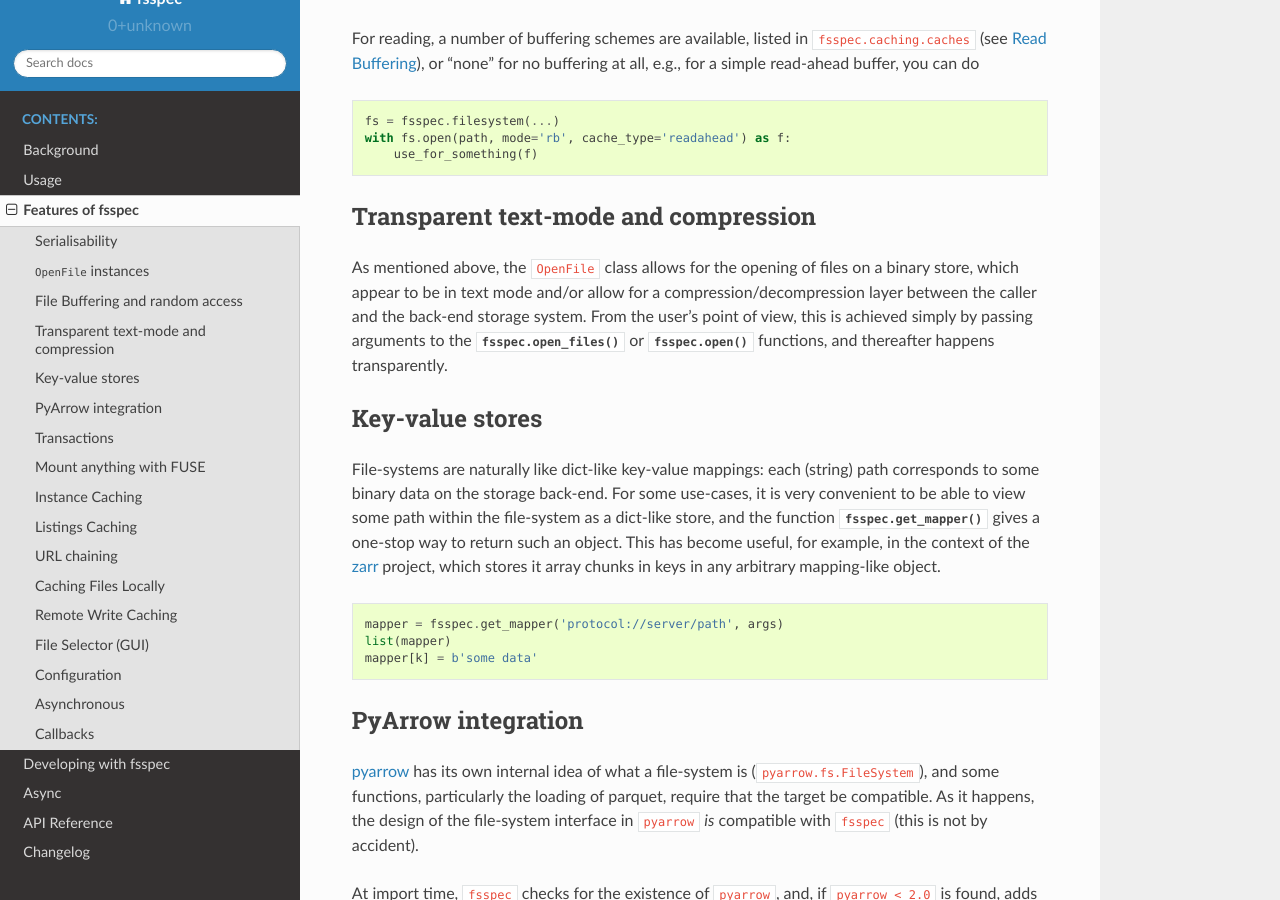
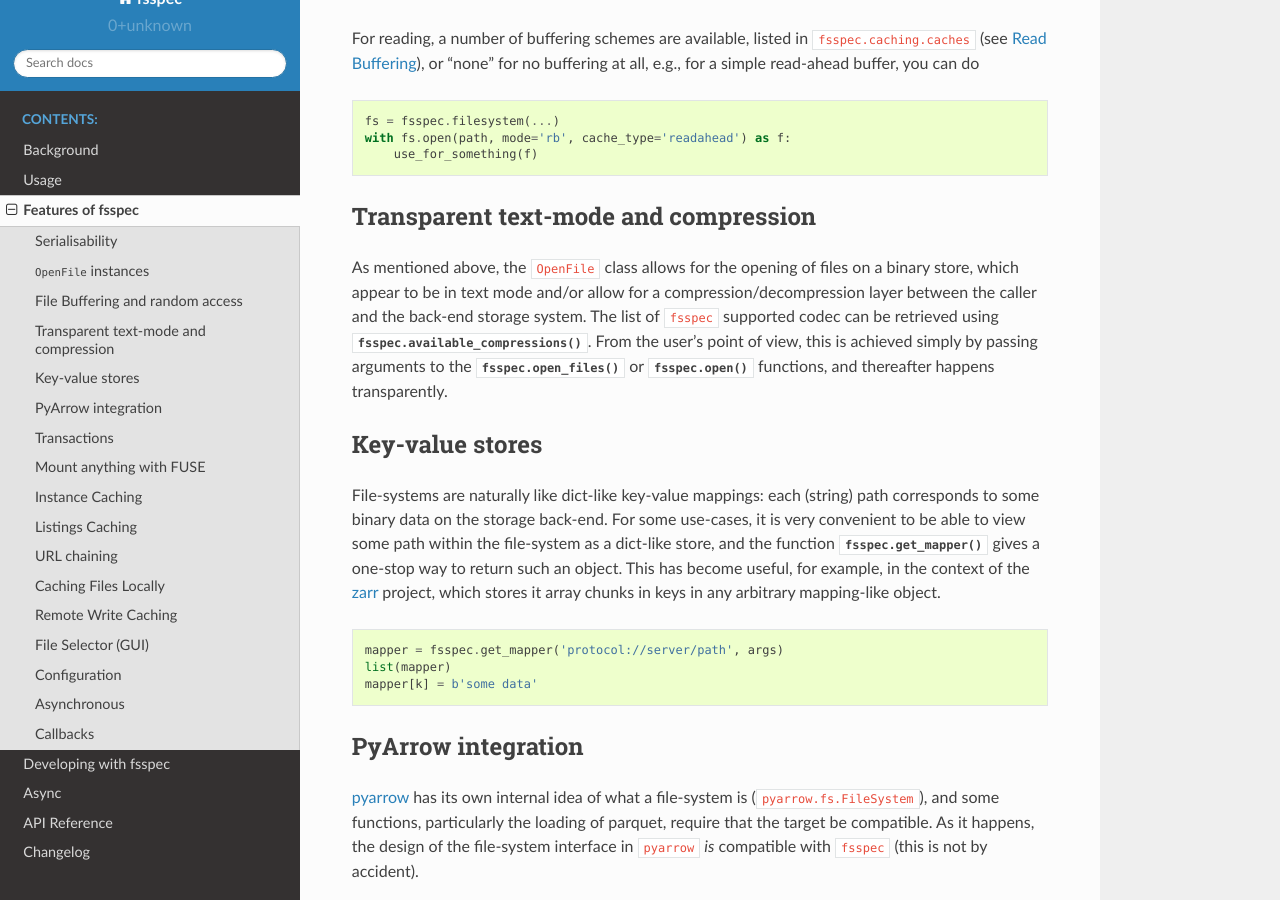
Before and after one commit to fsspec/filesystem_spec, a Sphinx documentation site: the page built from docs/source/features.rst, in a window 1280 px wide and 900 px high, scrolled down 1234 px. Built offline with Sphinx 7.4.7 and the Read the Docs theme 2.0.0, drawn with Linux system fonts in a browser that asks for light colours.

Commit message:
Add methods to retrieve available protocols and compression (#913)
Co-authored-by: Martin Durant <martindurant@users.noreply.github.com>

```diff
--- a/docs/source/api.rst
+++ b/docs/source/api.rst
@@ -10,6 +10,8 @@
    fsspec.open_files
    fsspec.open
    fsspec.open_local
+   fsspec.available_compressions
+   fsspec.available_protocols
    fsspec.filesystem
    fsspec.get_filesystem_class
    fsspec.get_mapper
@@ -19,6 +21,8 @@
 .. autofunction:: fsspec.open_files
 .. autofunction:: fsspec.open
 .. autofunction:: fsspec.open_local
+.. autofunction:: fsspec.available_compressions
+.. autofunction:: fsspec.available_protocols
 .. autofunction:: fsspec.filesystem
 .. autofunction:: fsspec.get_filesystem_class
 .. autofunction:: fsspec.get_mapper
--- a/docs/source/features.rst
+++ b/docs/source/features.rst
@@ -68,8 +68,10 @@
 
 As mentioned above, the ``OpenFile`` class allows for the opening of files on a binary store,
 which appear to be in text mode and/or allow for a compression/decompression layer between the
-caller and the back-end storage system. From the user's point of view, this is achieved simply
-by passing arguments to the :func:`fsspec.open_files` or :func:`fsspec.open` functions, and
+caller and the back-end storage system. The list of ``fsspec`` supported codec
+can be retrieved using :func:`fsspec.available_compressions`.
+From the user's point of view, this is achieved simply by passing arguments to
+the :func:`fsspec.open_files` or :func:`fsspec.open` functions, and
 thereafter happens transparently.
 
 Key-value stores
--- a/docs/source/usage.rst
+++ b/docs/source/usage.rst
@@ -38,6 +38,8 @@
     import fsspec
 
     fs = fsspec.filesystem('ftp', host=host, port=port, username=user, password=pw)
+
+The list of implemented ``fsspec`` protocols can be retrieved using :func:`fsspec.available_protocols`.
 
 Use a file-system
 -----------------
--- a/fsspec/__init__.py
+++ b/fsspec/__init__.py
@@ -9,10 +9,12 @@
 
 from . import _version, caching
 from .callbacks import Callback
+from .compression import available_compressions
 from .core import get_fs_token_paths, open, open_files, open_local
 from .exceptions import FSTimeoutError
 from .mapping import FSMap, get_mapper
 from .registry import (
+    available_protocols,
     filesystem,
     get_filesystem_class,
     register_implementation,
@@ -37,6 +39,8 @@
     "registry",
     "caching",
     "Callback",
+    "available_protocols",
+    "available_compressions",
 ]
 
 
```
Also changed, not shown: 2 other files.
